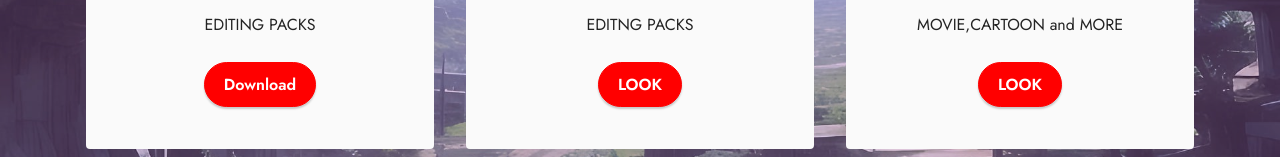
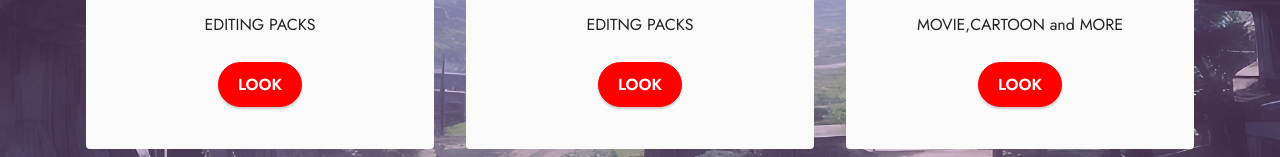
Before and after one commit to DARKENFaze/DARKEN-web-site, a plain HTML site: page index.html in a window 1280 px wide. Shown: the part 1438-1595 px from the top of the page. Drawn offline with Linux system fonts and the light colour scheme; files whose address does not match are found by name.

Commit message:
Update index.html

```diff
--- a/index.html
+++ b/index.html
@@ -120,7 +120,7 @@
 
                         <p class="mbr-text mbr-fonts-style mt-3 display-7">EDITING PACKS</p>
                     </div>
-                    <div class="mbr-section-btn item-footer mt-2"><a href="https://payhip.com/darkenAe" class="btn btn-primary item-btn display-7" target="_blank">Download</a></div>
+                    <div class="mbr-section-btn item-footer mt-2"><a href="https://payhip.com/darkenAe" class="btn btn-primary item-btn display-7" target="_blank">LOOK</a></div>
                 </div>
             </div>
             <div class="item features-image сol-12 col-md-6 col-lg-4">
```
